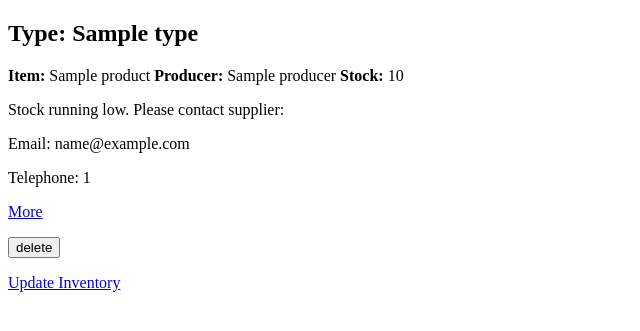
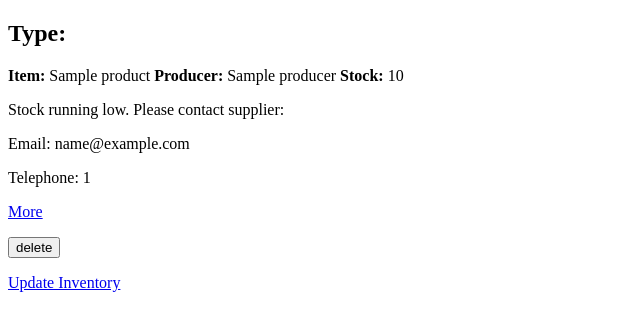
Before and after one commit to duncancryan/wine_shop_project, a Flask app: template templates/products/type.html in a window 1280 px wide. Shown: the part 188-519 px from the top of the page, without its empty margins (0-640 px from the left). Run offline with Flask 2, Linux system fonts and the light colour scheme; the template is opened without the code that fills it: most values are stand-ins (such as "Sample title", 1, 10 or a date in 2020).

```diff
--- a/controllers/product_controller.py
+++ b/controllers/product_controller.py
@@ -73,4 +73,4 @@ def by_producer(producerid):
 @products_blueprint.route("/products/<type>/")
 def by_type(type):
     type_products = product_repository.select_type(type)
-    return render_template("/products/type.html", type_products=type_products)
+    return render_template("/products/type.html/", type_products=type_products)
--- a/templates/products/index.html
+++ b/templates/products/index.html
@@ -8,7 +8,7 @@
     </section>
     <section>
         {% for type in types %}
-        <a href="/products/{{type}}/">{{type}}</a>
+        <a href="{{ url_for('products.by_type', type=type) }}">{{type}}</a>
         {% endfor %}
     </section>
 </aside>
--- a/templates/products/type.html
+++ b/templates/products/type.html
@@ -1,6 +1,8 @@
 {% extends "base.html" %}
 {% block content %}
-<h2>Type: {{type}}</h2>
+
+<h2>Type:</h2>
+
 {% for product in type_products %}
 <div>
     <p>
```
